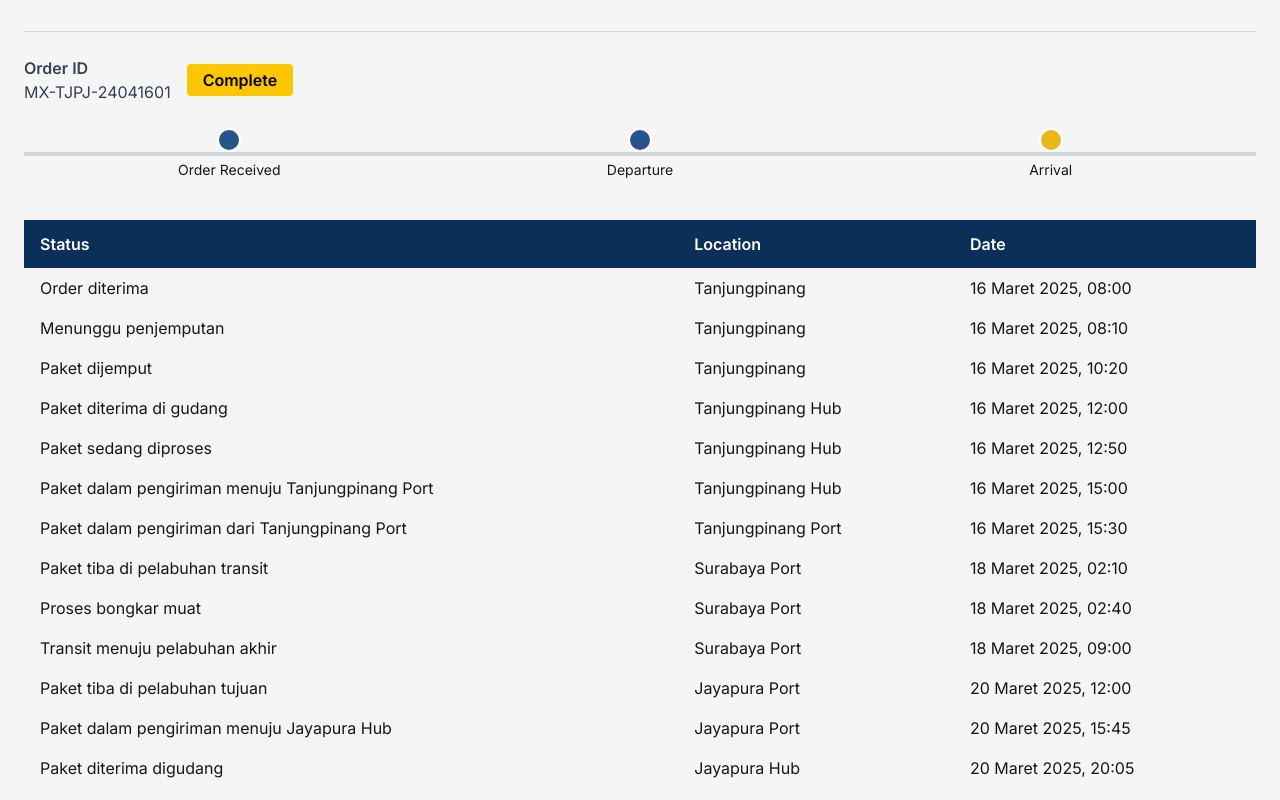
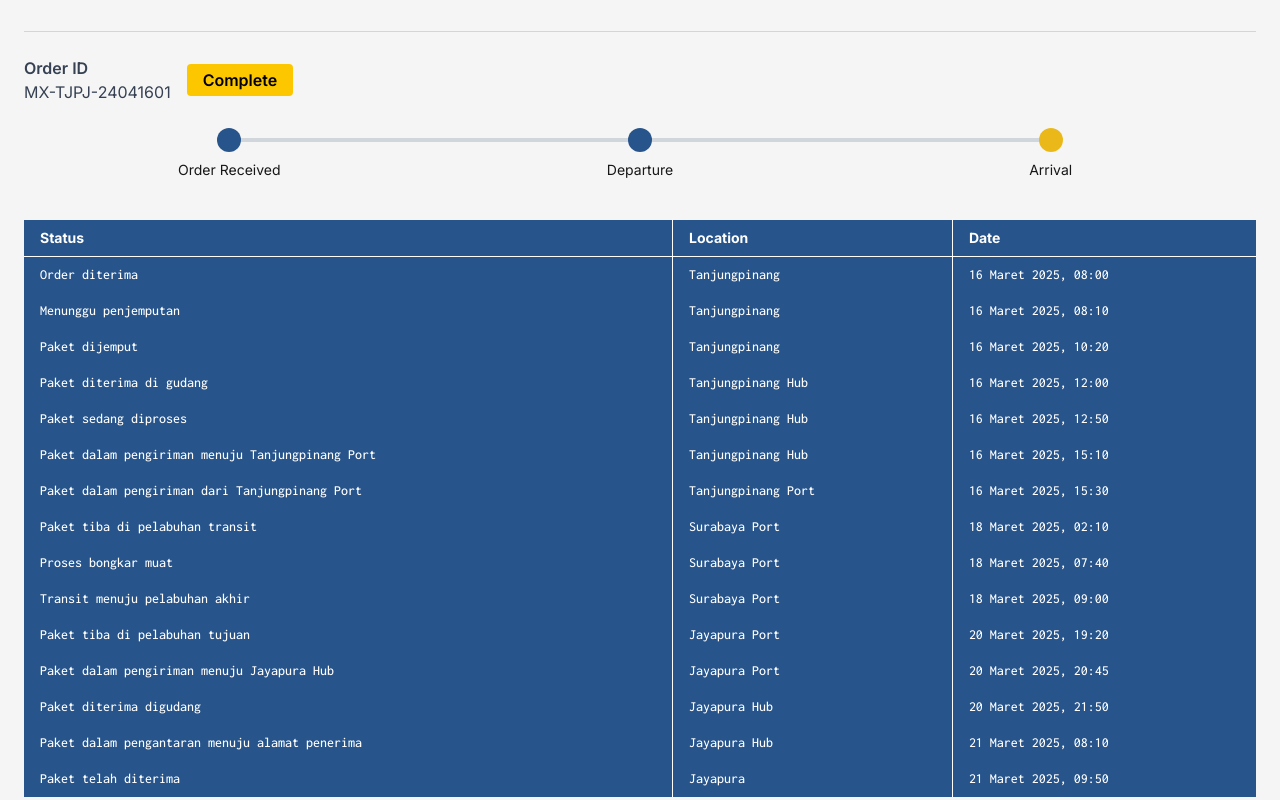
Before and after one commit to diimass26/MaritimeXpress, a Next.js app: page /track in a window 1280 px wide. Shown: the part 280-1080 px from the top of the page. Built offline with nearby package versions, Linux system fonts and the light colour scheme.

Commit message:
Updated Track Page

```diff
--- a/src/app/track/page.tsx
+++ b/src/app/track/page.tsx
@@ -1,3 +1,9 @@
+import { Inconsolata } from "next/font/google";
+
+const inconsolata = Inconsolata({
+  subsets: ["latin"],
+});
+
 export default function TrackPage() {
   return (
     <main className="max-w-7xl mx-auto px-6 py-10">
@@ -32,17 +38,19 @@ export default function TrackPage() {
 
         {/* Progress Bar */}
         <div className="relative flex items-center justify-between mb-10">
-          <div className="absolute left-0 right-0 h-1 bg-gray-300 z-0 top-1/2 transform -translate-y-1/2" />
+        {/* Line positioned through the center of dots only */}
+        <div className="absolute left-1/6 right-1/6 h-1 bg-gray-300 z-0 top-2.5" />
+
         <div className="z-10 flex justify-between w-full">
           {["Order Received", "Departure", "Arrival"].map((label, i) => (
             <div key={i} className="flex flex-col items-center w-1/3">
+              {/* Dot */}
               <div
                 className={`w-6 h-6 rounded-full ${
-                    i === 2
-                      ? "bg-[#EAB919]"
-                      : "bg-[#27548A]"
-                  } border-2 border-white z-10`}
+                  i === 2 ? "bg-[#EAB919]" : "bg-[#27548A]"
+                } z-10`}
               />
+              {/* Label */}
               <p className="text-sm mt-2 text-center">{label}</p>
             </div>
           ))}
@@ -52,12 +60,12 @@ export default function TrackPage() {
 
       {/* Tracking Table */}
       <div className="overflow-x-auto">
-        <table className="w-full text-left border-collapse">
+        <table className="w-full text-white text-sm border-collapse border-spacing-0" style={{ backgroundColor: '#27548A' }}>
           <thead>
-            <tr className="bg-[#0C2F5A] text-white">
-              <th className="px-4 py-3 font-semibold">Status</th>
-              <th className="px-4 py-3 font-semibold">Location</th>
-              <th className="px-4 py-3 font-semibold">Date</th>
+            <tr>
+              <th className="border border-l-0 border-t-0 border-white px-4 py-2 text-left">Status</th>
+              <th className="border border-t-0 border-white px-4 py-2 text-left">Location</th>
+              <th className="border border-r-0 border-t-0 border-white px-4 py-2 text-left">Date</th>
             </tr>
           </thead>
           <tbody>
@@ -67,21 +75,21 @@ export default function TrackPage() {
               ["Paket dijemput", "Tanjungpinang", "16 Maret 2025, 10:20"],
               ["Paket diterima di gudang", "Tanjungpinang Hub", "16 Maret 2025, 12:00"],
               ["Paket sedang diproses", "Tanjungpinang Hub", "16 Maret 2025, 12:50"],
-              ["Paket dalam pengiriman menuju Tanjungpinang Port", "Tanjungpinang Hub", "16 Maret 2025, 15:00"],
+              ["Paket dalam pengiriman menuju Tanjungpinang Port", "Tanjungpinang Hub", "16 Maret 2025, 15:10"],
               ["Paket dalam pengiriman dari Tanjungpinang Port", "Tanjungpinang Port", "16 Maret 2025, 15:30"],
               ["Paket tiba di pelabuhan transit", "Surabaya Port", "18 Maret 2025, 02:10"],
-              ["Proses bongkar muat", "Surabaya Port", "18 Maret 2025, 02:40"],
+              ["Proses bongkar muat", "Surabaya Port", "18 Maret 2025, 07:40"],
               ["Transit menuju pelabuhan akhir", "Surabaya Port", "18 Maret 2025, 09:00"],
-              ["Paket tiba di pelabuhan tujuan", "Jayapura Port", "20 Maret 2025, 12:00"],
-              ["Paket dalam pengiriman menuju Jayapura Hub", "Jayapura Port", "20 Maret 2025, 15:45"],
-              ["Paket diterima digudang", "Jayapura Hub", "20 Maret 2025, 20:05"],
+              ["Paket tiba di pelabuhan tujuan", "Jayapura Port", "20 Maret 2025, 19:20"],
+              ["Paket dalam pengiriman menuju Jayapura Hub", "Jayapura Port", "20 Maret 2025, 20:45"],
+              ["Paket diterima digudang", "Jayapura Hub", "20 Maret 2025, 21:50"],
               ["Paket dalam pengantaran menuju alamat penerima", "Jayapura Hub", "21 Maret 2025, 08:10"],
-              ["Paket telah diterima", "Jayapura", "21 Maret 2025, 09:50"],
+              ["Paket telah diterima", "Jayapura", "21 Maret 2025, 09:50"]
             ].map(([status, location, date], i) => (
-              <tr key={i} className="even:bg-gray-100">
-                <td className="px-4 py-2">{status}</td>
-                <td className="px-4 py-2">{location}</td>
-                <td className="px-4 py-2">{date}</td>
+              <tr key={i} className={`${inconsolata.className}`}>
+                <td className="border-r border-white px-4 py-2 align-top font-medium">{status}</td>
+                <td className="border-l border-r px-4 border-white py-2 align-top font-medium">{location}</td>
+                <td className="border-l border-white px-4 py-2 align-top font-medium">{date}</td>
               </tr>
             ))}
           </tbody>
```
Lines whose indentation alone changed are shown as unchanged.
